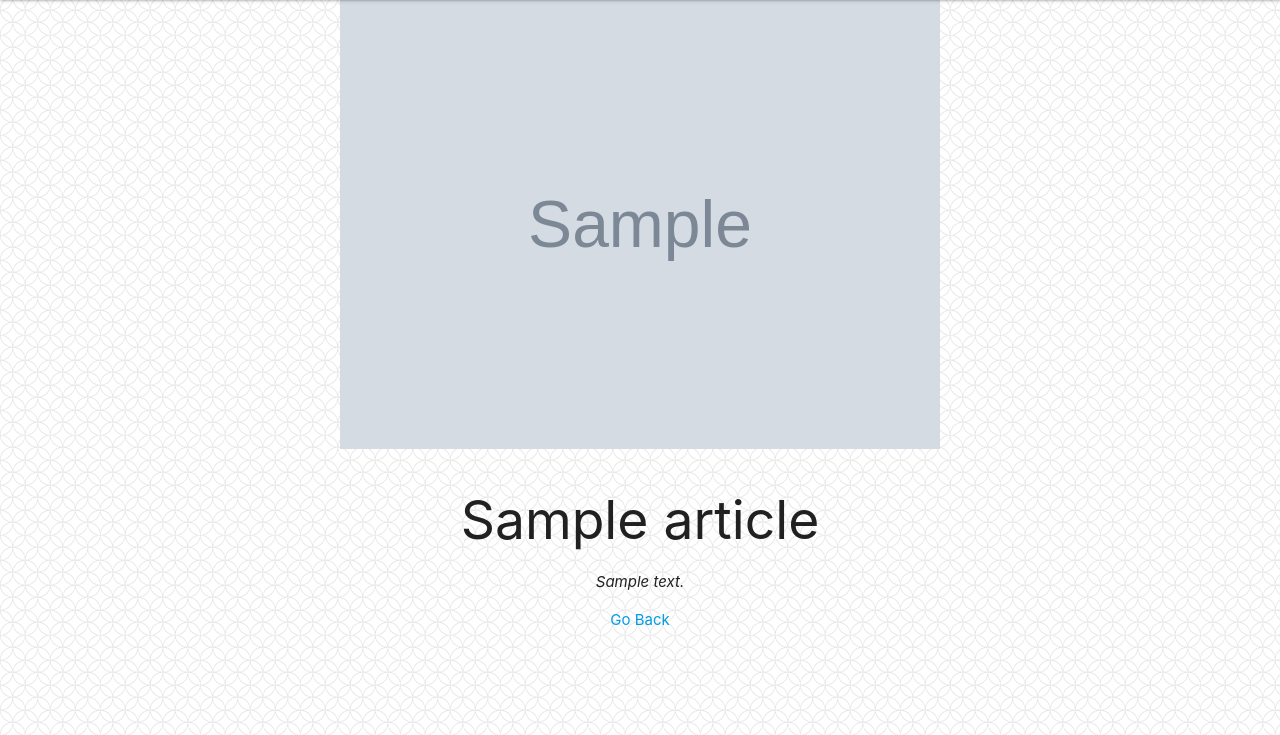
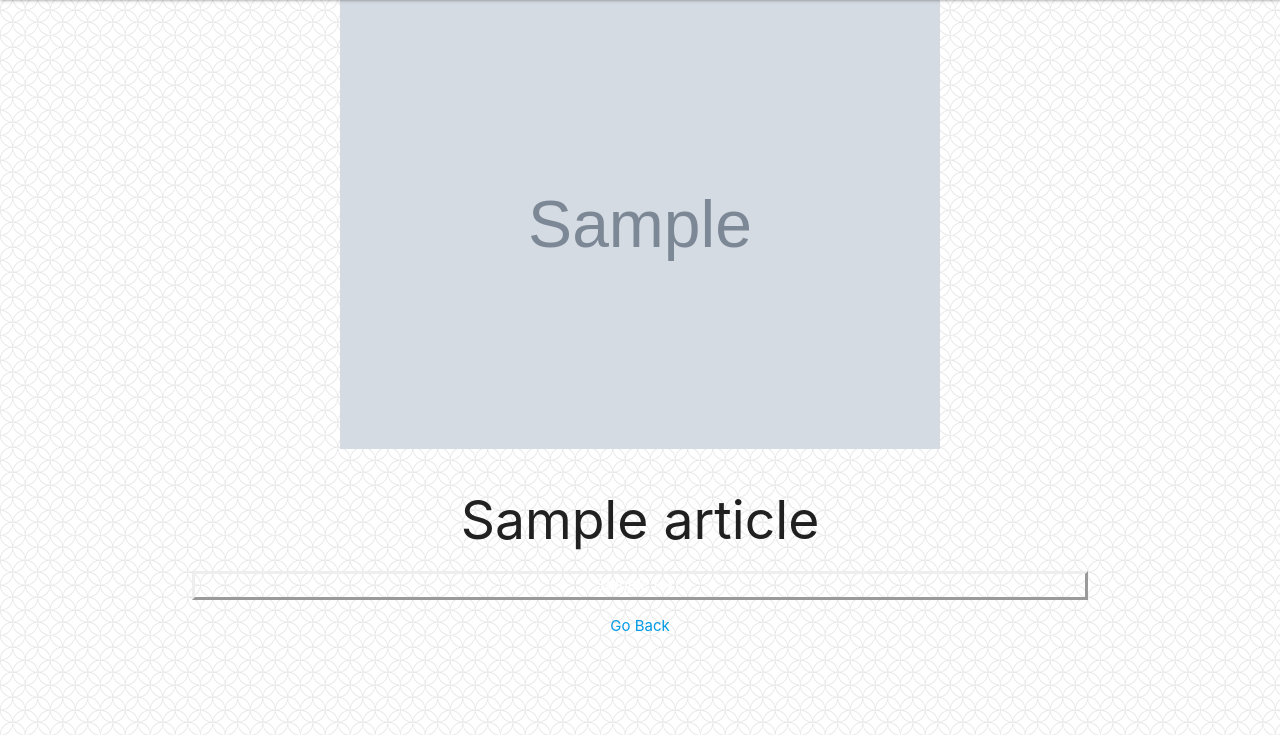
Before and after one commit to bednik/IT-Prosjektarbeid-I, a Django app: page /ScrummerTimes/article/1/ in a window 1280 px wide. Shown: the part 65-800 px from the top of the page. Run offline with Django 3.2, Linux system fonts and the light colour scheme; tables that the repository leaves empty hold one stand-in row (values such as "Sample post"); grey boxes marked "Sample" are stand-in pictures.

Commit message:
Fikset css

```diff
--- a/Scrumfeed/ScrummerTimes/static/ScrummerTimes/style.css
+++ b/Scrumfeed/ScrummerTimes/static/ScrummerTimes/style.css
@@ -8,4 +8,6 @@ header{
 
 .articleText{
     font-style: italic;
+    border: outset;
+    color: white;
 }
```
